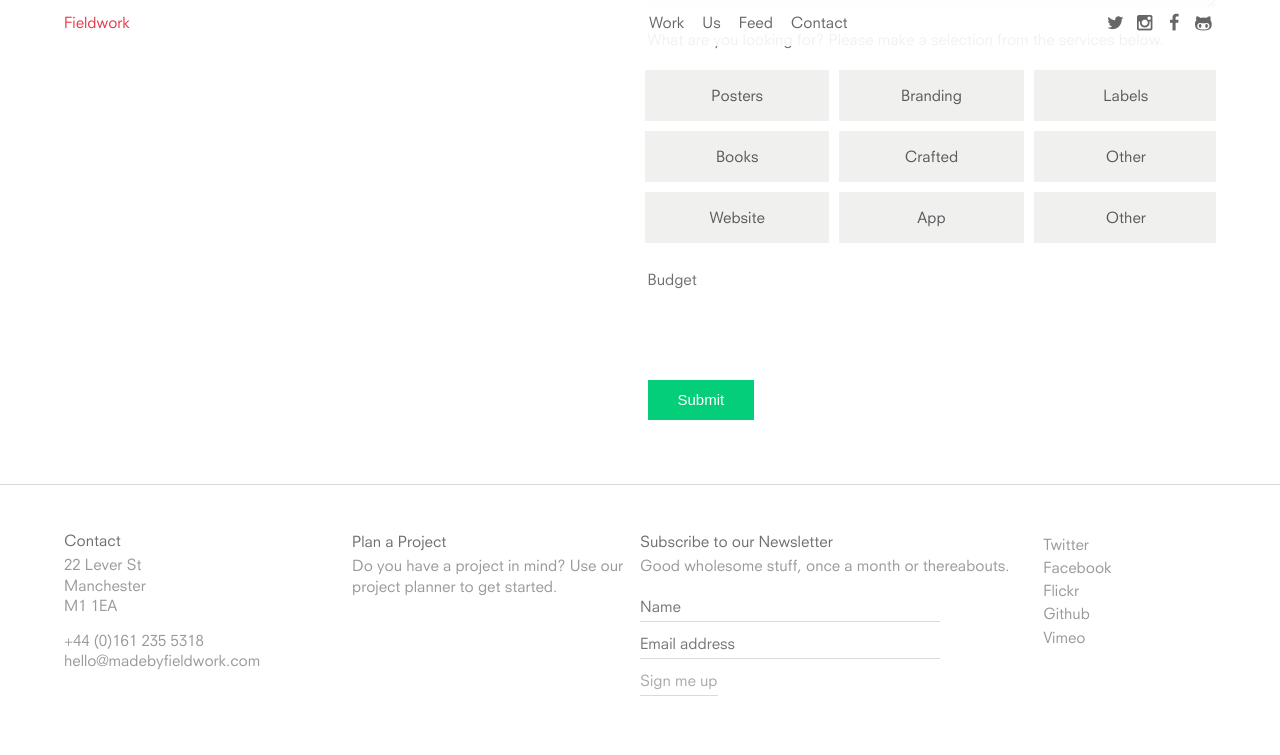
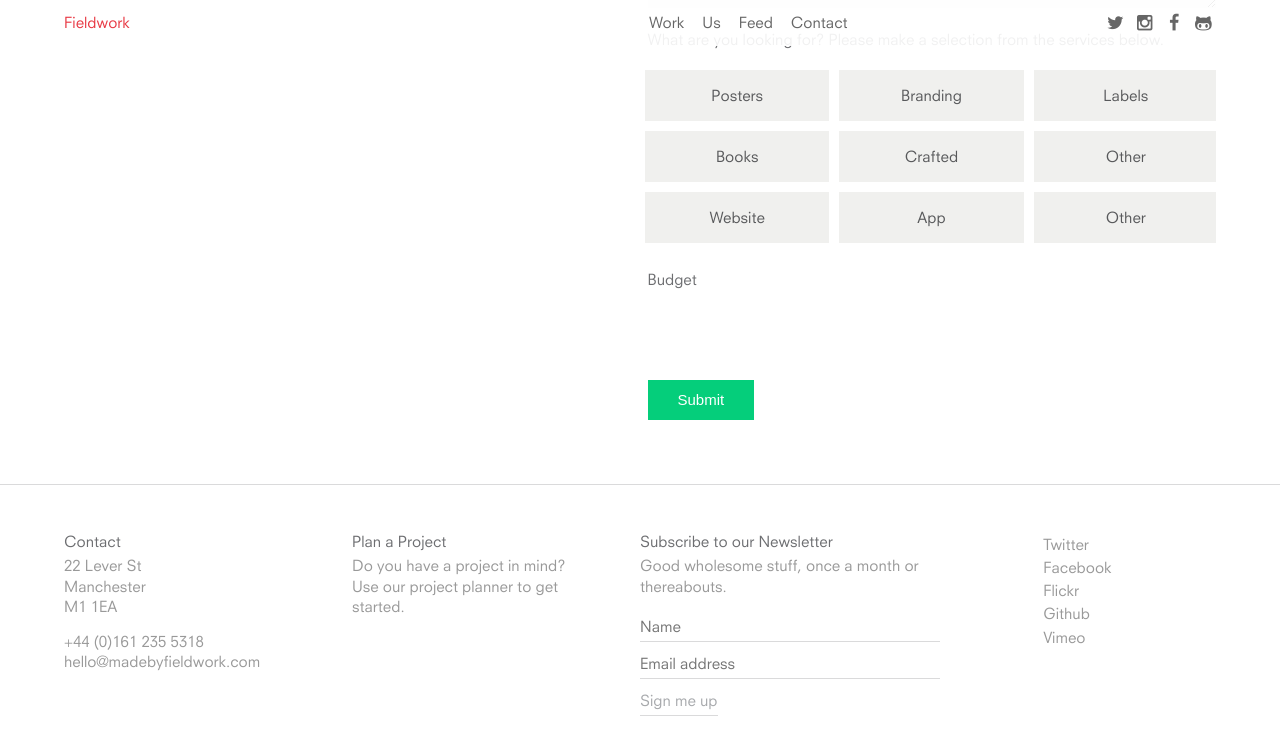
Before and after one commit to EMT/fieldwork-v2, a Jekyll site: the page built from planner.html, in a window 1280 px wide and 900 px high, scrolled down 390 px. Shown: the top 755 px of the window. Built offline with Jekyll 4.4.1, drawn with Linux system fonts in a browser that asks for light colours; nearby versions of some CDN libraries.

Commit message:
Add spacing to blog feed on home page.

```diff
--- a/css/site/_footer.scss
+++ b/css/site/_footer.scss
@@ -162,7 +162,7 @@ footer input[type="submit"] {
 @media only screen and (min-width: 850px) {
 
 	.footer-wrapper {
-		margin: 0 0.5em 0 -0.5em;
+		margin: 0 2em 0 -2em;
 	}
 
 	.footer-block {
@@ -181,11 +181,11 @@ footer input[type="submit"] {
 		vertical-align: top;
 		float: none;
 		width: 25%;
-		padding: 4% 0.5em;
+		padding: 4% 2em;
 		// margin: 2em 0;
 
 		&:first-child {
-			// padding: 4% 0 4% 2em;
+			padding: 4% 0 4% 2em;
 			width: 25%;
 		}
 		&.our-info {
--- a/css/site/_home.scss
+++ b/css/site/_home.scss
@@ -125,6 +125,8 @@ bottom: -2px;
 
 .grid.home-page-blog {
 	.grid-item {
+		padding-right: 1em;
+
 		h2,
 		h3,
 		p {
```
